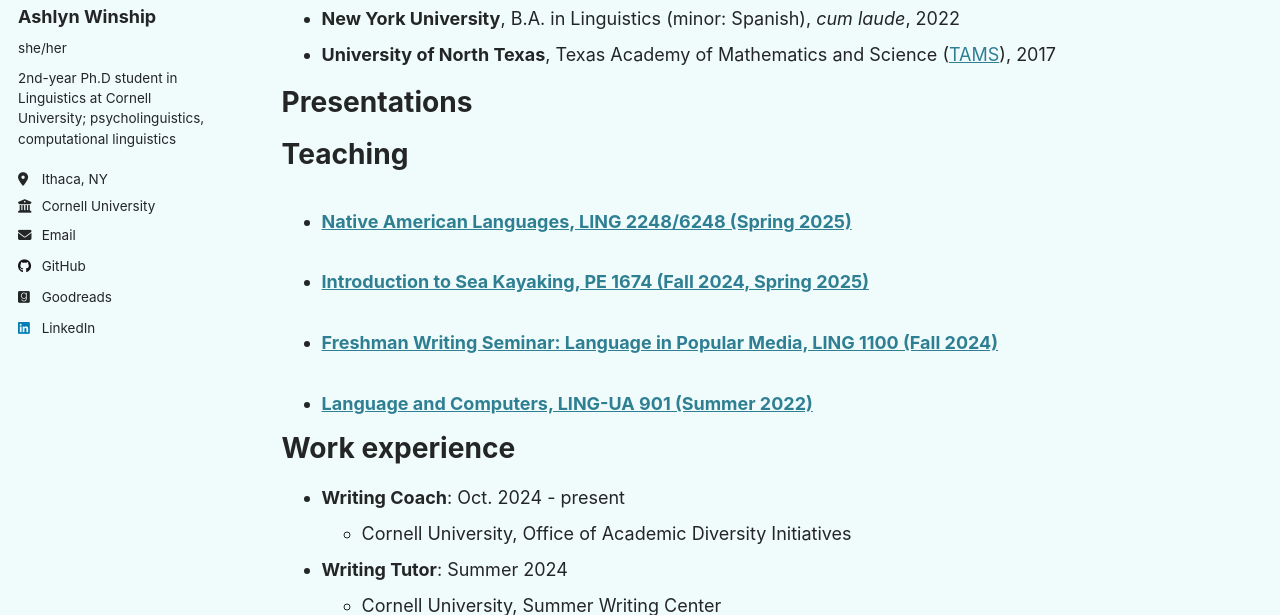
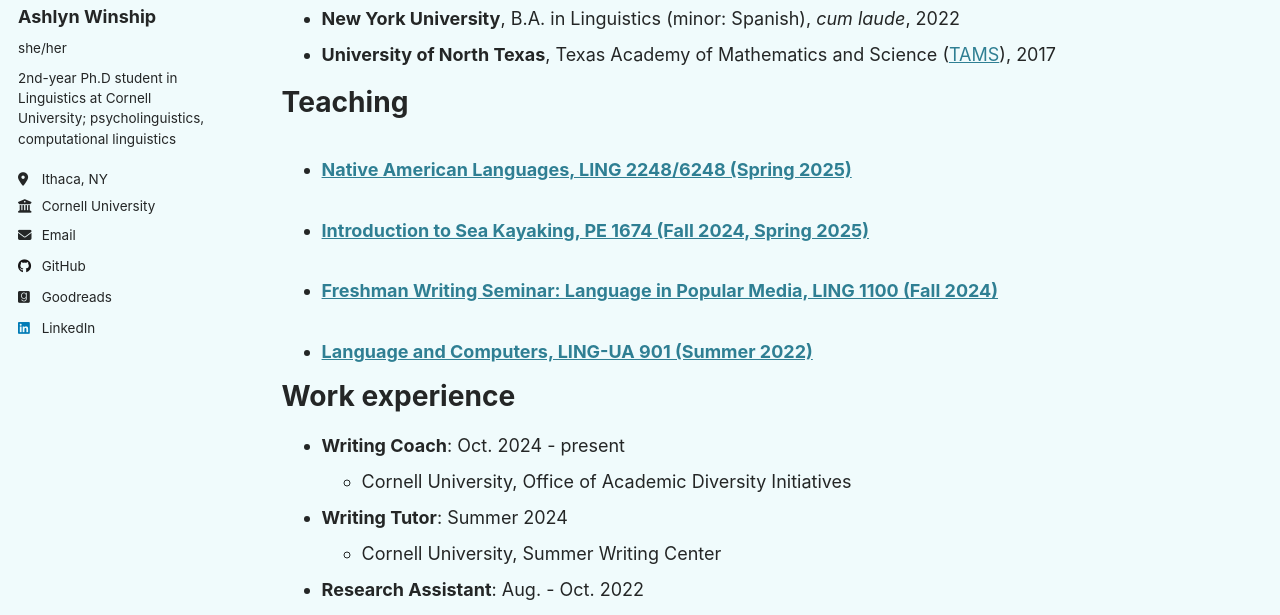
Before and after one commit to ashlynwinship/ashlynwinship.github.io, a Jekyll site: the page built from _pages/cv.md, in a window 1280 px wide and 900 px high, cut to the strip 285-900 px from the top of the window. Built offline with Jekyll 4.4.1, drawn with Linux system fonts in a browser that asks for light colours.

Commit message:
Update cv.md

```diff
--- a/_pages/cv.md
+++ b/_pages/cv.md
@@ -24,11 +24,11 @@ Education
     {% include archive-single-cv.html %}
   {% endfor %}</ul> -->
 
-Presentations
+<!-- Presentations
 ======
   <ul>{% for post in site.talks reversed %}
     {% include archive-single-talk-cv.html  %}
-  {% endfor %}</ul>
+  {% endfor %}</ul> -->
 
 
 Teaching
```
